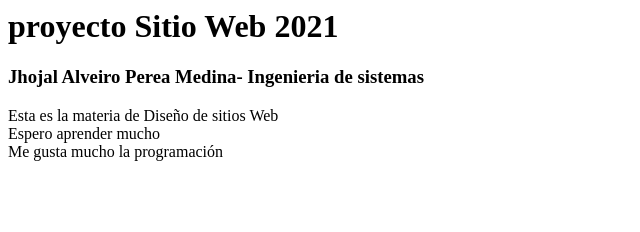
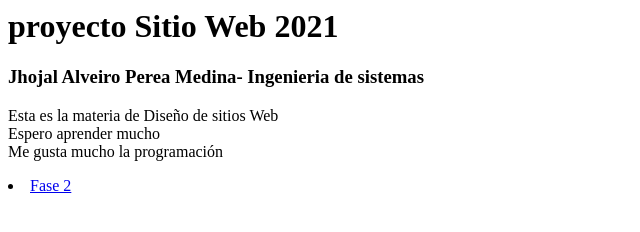
Before and after one commit to jhojalperea/DSW-JhojalPerea, a plain HTML site: page index.html in a window 1280 px wide. Shown: the full height of the page, 0-640 px from the left. Drawn offline with Linux system fonts and the light colour scheme.

Commit message:
Adjunto link
Se adjunta el link del desarrollo de la fase 2

```diff
--- a/index.html
+++ b/index.html
@@ -3,5 +3,8 @@
     <body>
         <h3>Jhojal Alveiro Perea Medina- Ingenieria de sistemas</h3>
         <p>Esta es la materia de Diseño de sitios Web <br> Espero aprender mucho <br>Me gusta mucho la programación</p>
+        <li>
+            <a target="_blank" href= "Fase2/Design.html">Fase 2</a>
+        </li>
     </body>
 </html>
```
Also changed, not shown: Fase2/Design.html (+1 -0 lines), Fase2/Captura.PNG (added).
